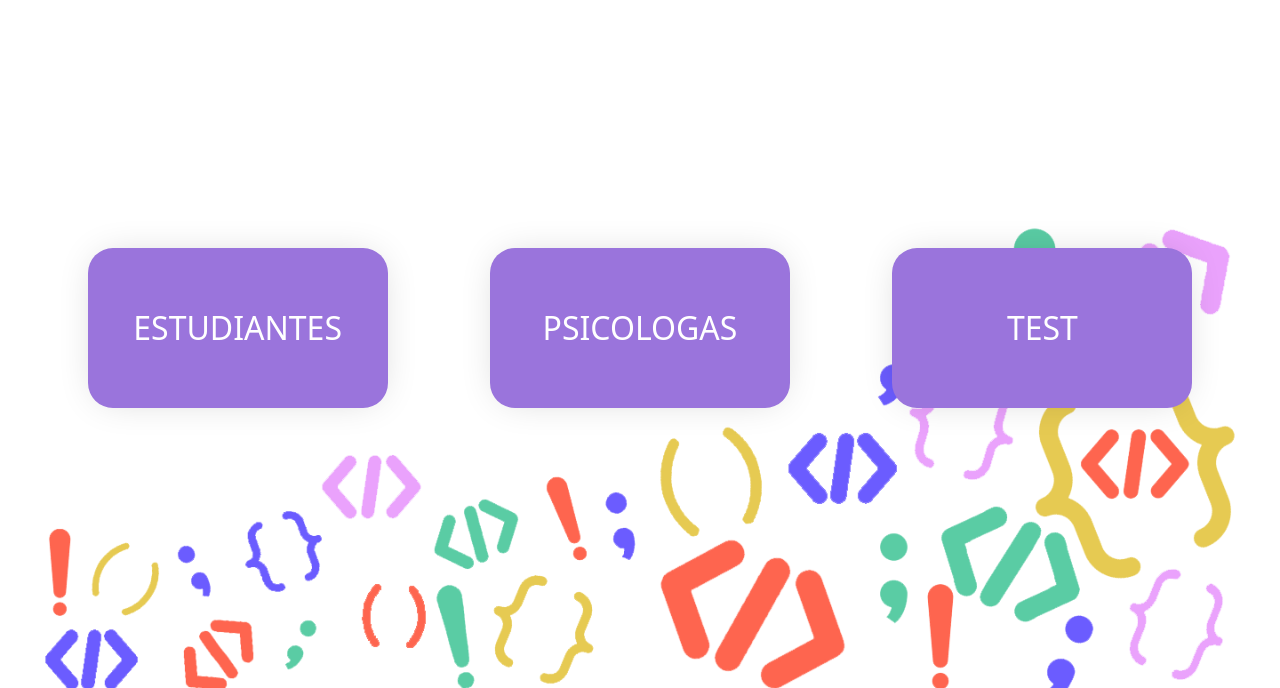
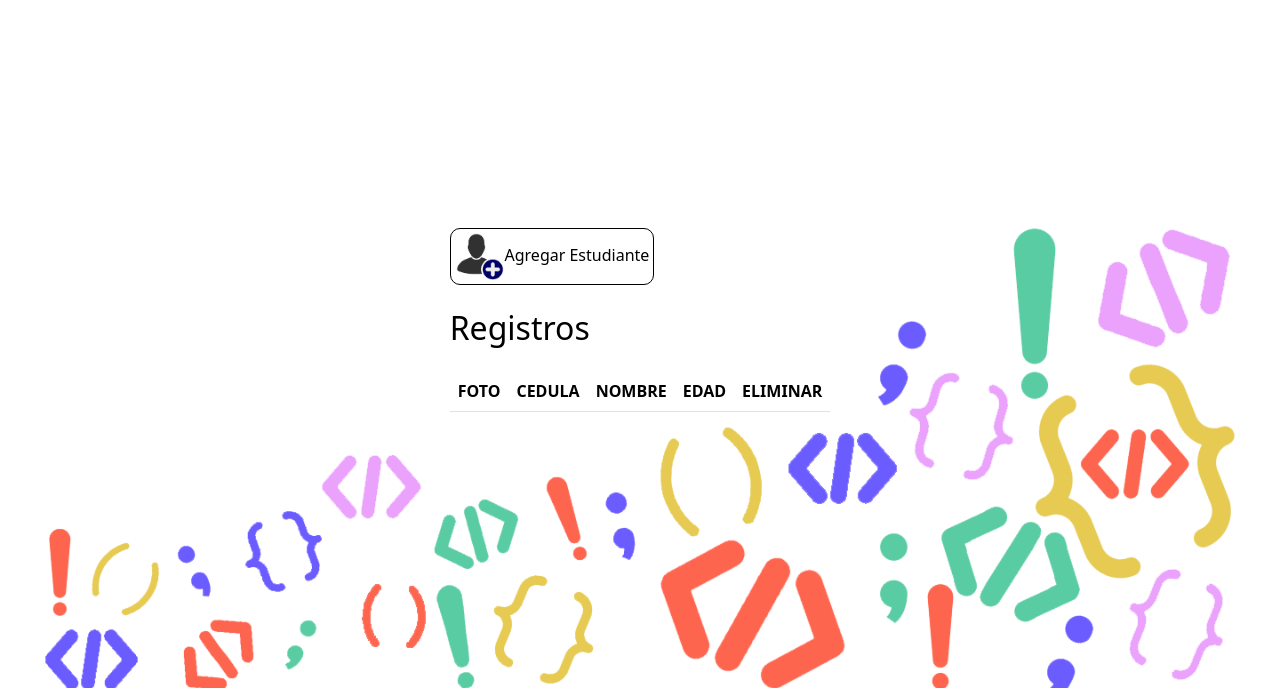
Before and after one commit to Jhamile08/RiwiMindset-Frontend, a website with bundled scripts: page General/administrador/index.html in a window 1280 px wide. Both pictures are taken after a click on the button "ESTUDIANTES". Shown: the part 112-800 px from the top of the page. Built offline with nearby package versions, Linux system fonts and the light colour scheme; no server answers.

Commit message:
Primeros botones y addeventlisteners para cambiar vistas segun funcionalidad

```diff
--- a/General/administrador/index.html
+++ b/General/administrador/index.html
@@ -14,13 +14,11 @@
 <body>
 
     <header class="header">
-        <img src="../Images/imagesAdmin/adminVector.png" width="100px">
-        <h1>Panel de Control</h1>
+            <img src="../Images/imagesAdmin/adminVector.png" width="100px">
+            <h1>Panel de Control</h1>
     </header>
 
     <div class="generalContainer">
-
-
 
         <div class="buttonsViews">
             <button class="buttonStudent">ESTUDIANTES</button>
@@ -28,9 +26,10 @@
             <button class="buttonTest">TEST</button>
         </div>
 
+       <div class="containerForms">
 
-       <!--  <div class="containerForms">
             <div id="containerFormEstudents">
+
                 <form id="formStudents">
 
                     <input type="hidden" id="studentId">
@@ -153,10 +152,15 @@
                     </div>
                 </form>
             </div>
-        </div> -->
+        </div>
 
-       <!--  <div class="usersList d-flex flex-column align-items-center justify-content-center">
-            <h2 class="my-4 text-white">Lista de Estudiantes</h2>
+       <div class="usersList">
+
+        <div>
+            <button class="buttonStudentAdd"> <img width="50px" src="/General/Images/imagesAdmin/add-user-icon-vector-26201329.png">Agregar Estudiante</button>
+       </div>
+
+            <h2 class="my-4 text-black">Registros</h2>
             <div>
                 <table class="table table-striped">
                     <thead>
@@ -172,7 +176,7 @@
                     </tbody>
                 </table>
             </div>
-        </div> -->
+        </div>
 
     </div>
 
--- a/General/administrador/script.js
+++ b/General/administrador/script.js
@@ -17,6 +17,47 @@ inputFileEstudents.onchange = function () {
     newStudent.foto = reader.result; // Asigna la URL base64 al objeto newStudent
   };
 };
+
+/* Vista Botonoes */
+const header = document.querySelector(".header");
+
+const buttonStudents = document.querySelector(".buttonStudent");
+const buttonPsicologyst = document.querySelector(".buttonPsicologyst");
+const buttonTest = document.querySelector(".buttonTest");
+
+const containerForms = document.querySelector(".containerForms");
+const containerFormEstudents = document.querySelector("#containerFormEstudents");
+const containerFormTeachers = document.querySelector("#containerFormTeachers");
+
+const usersList = document.querySelector(".usersList");
+
+const buttonStudentAdd = document.querySelector(".buttonStudentAdd")
+
+/* Event Listener Vistas */
+
+header.addEventListener('click',()=>{
+  containerForms.style.display="none";
+  buttonStudents.style.display="block";
+  buttonPsicologyst.style.display="block";
+  buttonTest.style.display="block";
+  usersList.style.display="none";
+})
+
+buttonStudents.addEventListener('click',()=>{
+  containerFormEstudents.style.display="none";
+  containerFormTeachers.style.display="none";
+  buttonStudents.style.display="none";
+  buttonPsicologyst.style.display="none";
+  buttonTest.style.display="none";
+  usersList.style.display="block";
+})
+
+buttonStudentAdd.addEventListener('click',()=>{
+  containerForms.style.display="block"
+  containerFormEstudents.style.display="block";
+  usersList.style.display="none";
+})
+
 
 /* -------STUDENTS------- */
 /* Select */
--- a/General/administrador/stylesAdmin.css
+++ b/General/administrador/stylesAdmin.css
@@ -16,6 +16,7 @@ body{
     align-items: center;
     height: 10%;
 }
+
 
 .generalContainer{
     height: 90%;
@@ -71,7 +72,9 @@ body{
     width: 100%;
     height: 100vh;
     padding-top: 20px;
+    display: none;
 }
+
 
 .containerForms #containerFormEstudents {
     display: flex;
@@ -227,3 +230,14 @@ body{
 .containerForms #containerFormTeachers form .containerForms2 button:hover{
     background-color: #1C004D;
 }
+
+.usersList{
+    display: none;
+}
+
+.buttonStudentAdd{
+    background-color: white;
+    border: solid 1px black;
+    padding: 1%;
+    border-radius: 10px;
+}
```
Also changed, not shown: General/Images/imagesAdmin/add-user-icon-vector-26201329.png (added), General/Images/imagesAdmin/adminVector.png.
